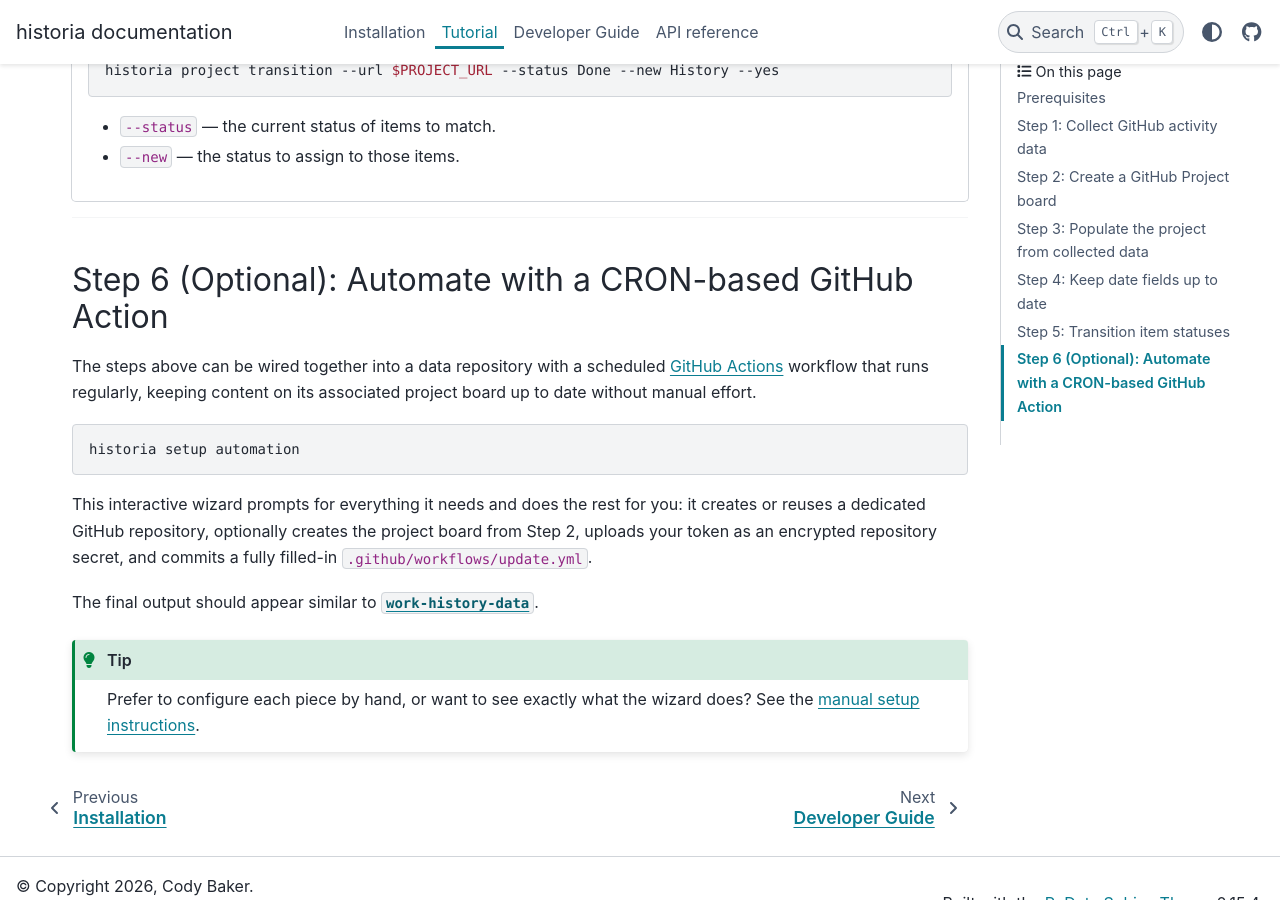
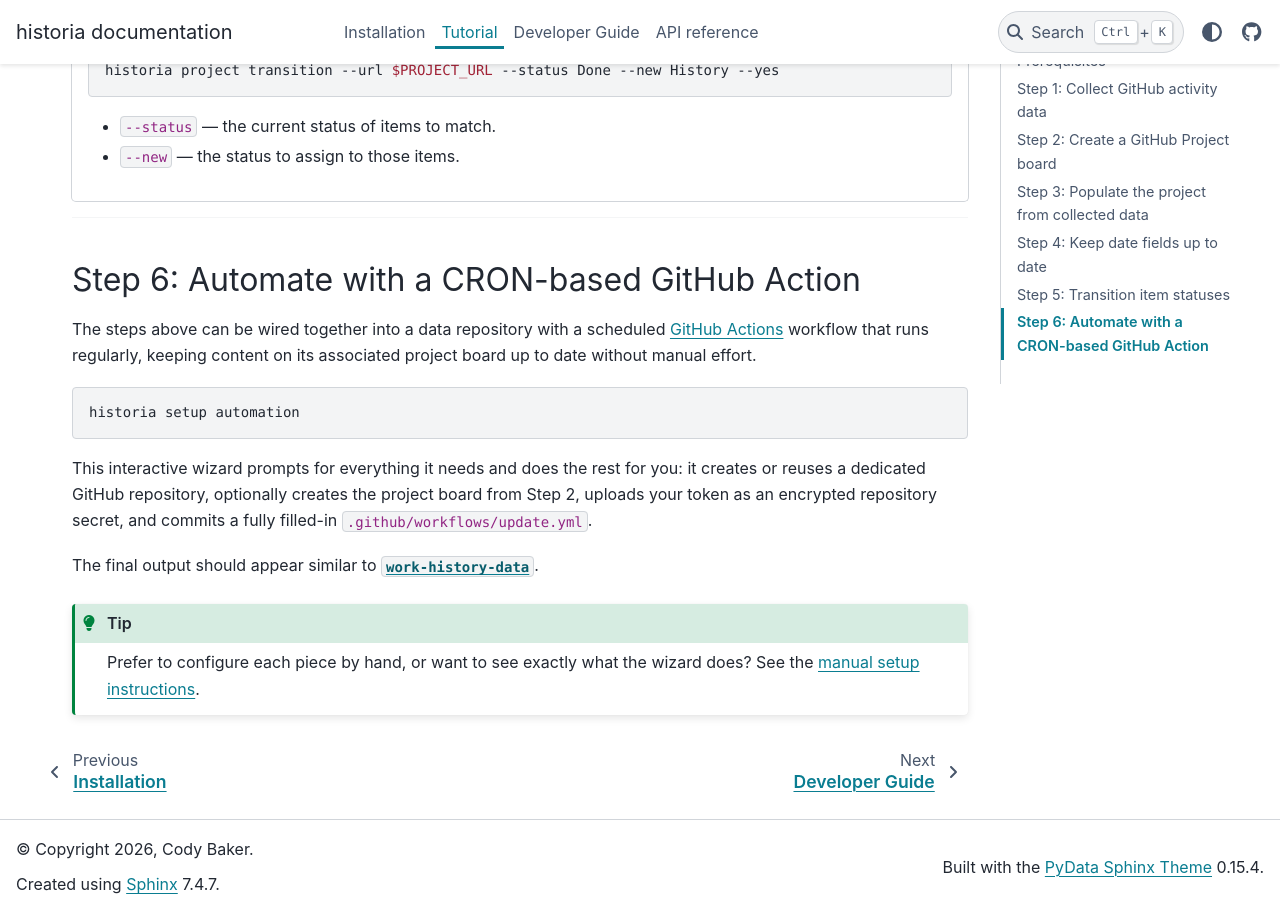
Before and after one commit to CodyCBakerPhD/historia, a Sphinx documentation site: the page built from docs/tutorial/index.md, in a window 1280 px wide and 900 px high, scrolled down 3166 px. Built offline with Sphinx 7.4.7 and the PyData theme 0.15.4, drawn with Linux system fonts in a browser that asks for light colours.

Commit message:
Update index.md

```diff
--- a/docs/tutorial/index.md
+++ b/docs/tutorial/index.md
@@ -201,7 +201,7 @@
 
 ---
 
-## Step 6  (Optional): Automate with a CRON-based GitHub Action
+## Step 6: Automate with a CRON-based GitHub Action
 
 The steps above can be wired together into a data repository with a scheduled [GitHub Actions](https://docs.github.com/en/actions) workflow that runs regularly, keeping content on its associated project board up to date without manual effort.
 
```
